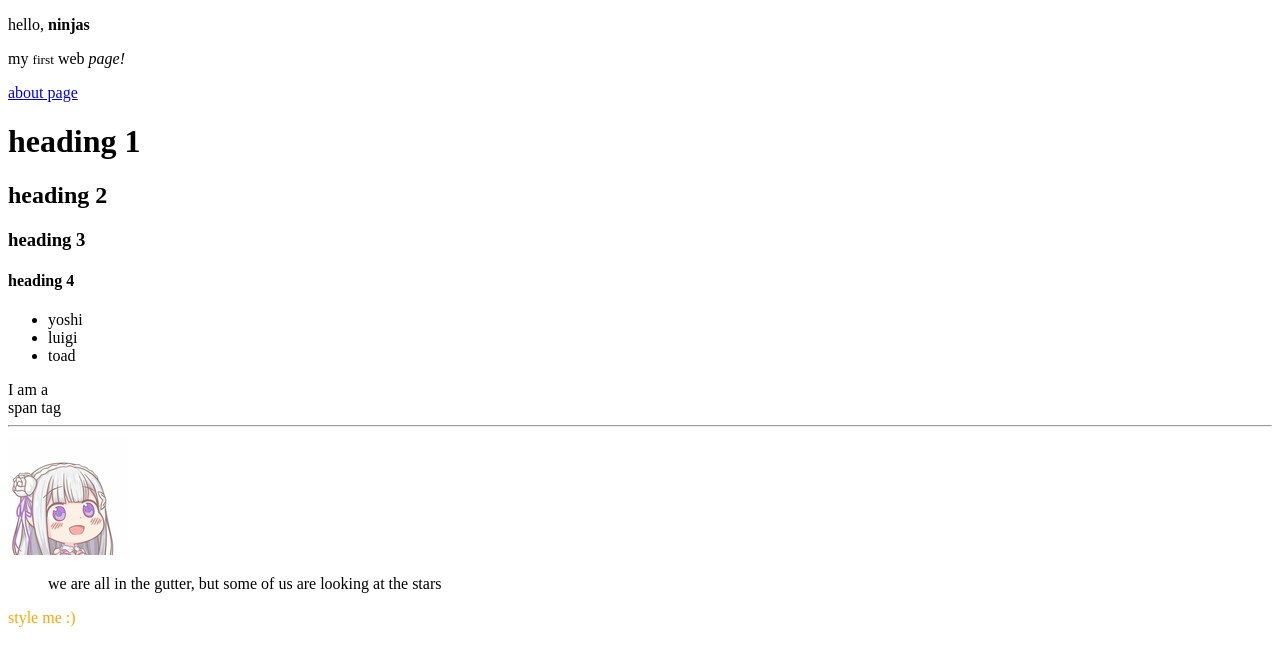
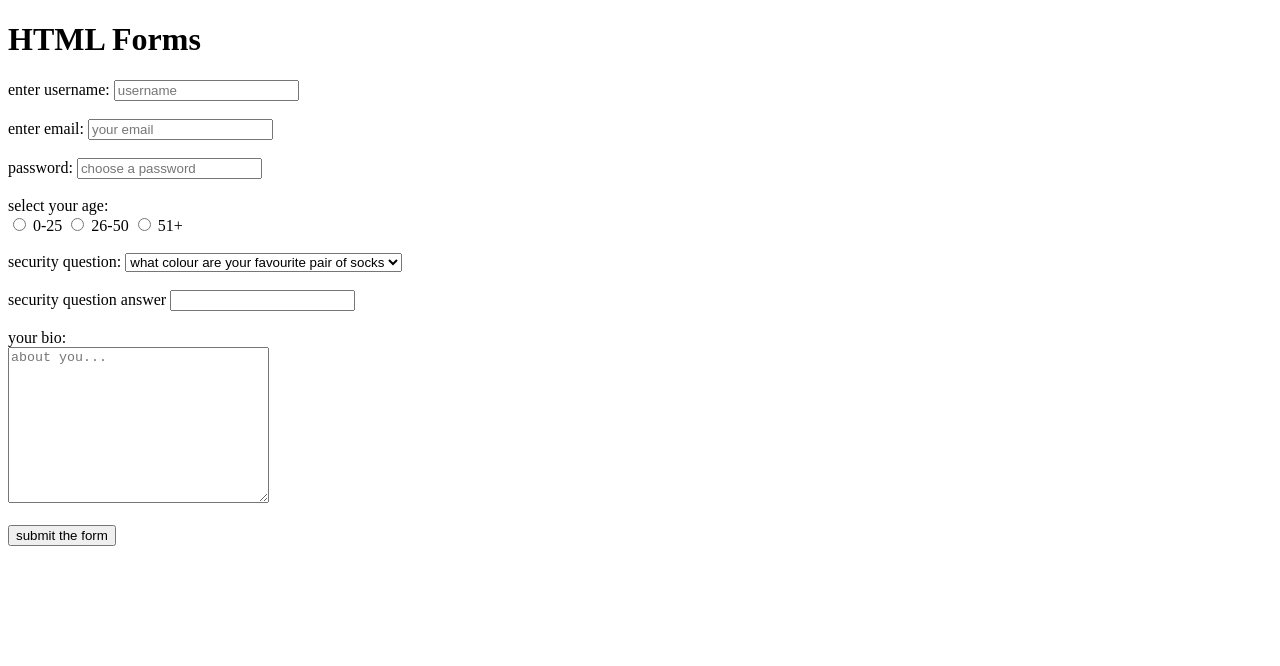
Before and after one commit to fadzrinmadu/mario-club, a plain HTML site: page index.html in a window 1280 px wide. Drawn offline with Linux system fonts and the light colour scheme.

Commit message:
html forms

```diff
--- a/index.html
+++ b/index.html
@@ -1,43 +1,53 @@
 <!DOCTYPE html>
 <html>
 <head>
-  <title>Learning HTML</title>
+  <title>HTML Forms</title>
 </head>
 <body>
 
-  <div>
-    <p>hello, <strong>ninjas</strong></p>
-    <p>my <small>first</small> web <em>page!</em></p> <!-- em = emphasize -->
-    <a href="about.html">about page</a> <!-- anchor tag | hyperlink reference -->
-  </div>
+  <h1>HTML Forms</h1>
 
-  <div>
-    <h1>heading 1</h1>
-    <h2>heading 2</h2>
-    <h3>heading 3</h3>
-    <h4>heading 4</h4>
-  </div>
+  <form>
+    <label for="username">enter username:</label>
+    <input type="text" id="username" name="username" placeholder="username" required>
+    <br><br>
+    <label for="email">enter email:</label>
+    <input type="email" id="email" name="email" placeholder="your email" required>
+    <br><br>
+    <label for="password">password:</label>
+    <input type="password" id="password" name="password" placeholder="choose a password" required>
+    <br><br>
 
-  <div>
-    <ul>
-      <li>yoshi</li>
-      <li>luigi</li>
-      <li>toad</li>
-    </ul>
-  </div>
+    <label for="gender">select your age:</label> <br>
 
-  <!-- span tag below -->
-  <span>I am a <br/>span tag</span> <!-- br = break -->
+    <input type="radio" name="age" value="0-25" id="option-1">
+    <label for="option-1">0-25</label>
+    <input type="radio" name="age" value="26-50" id="option-2">
+    <label for="option-2">26-50</label>
+    <input type="radio" name="age" value="51+" id="option-3">
+    <label for="option-3">51+</label>
 
-  <hr/>
+    <br><br>
 
-  <img src="img/emilia.png" alt="a picture of an anime character"> <!-- relative url -->
+    <label for="question">security question:</label>
+    <select name="question" id="question">
+      <option value="q1">what colour are your favourite pair of socks</option>
+      <option value="q2">if you could be a vegetable, what it be?</option>
+      <option value="q3">what is your best ever security question?</option>
+    </select>
+    <br><br>
+    <label for="answer">security question answer</label>
+    <input type="text" id="answer" name="answer">
 
-  <blockquote cite="http://www.oscarwildesite.com">
-    we are all in the gutter, but some of us are looking at the stars
-  </blockquote>
+    <br><br>
 
-  <p style="color: orange;">style me :)</p>
+    <label for="bio">your bio:</label> <br>
+    <textarea name="bio" id="bio" cols="30" rows="10" placeholder="about you..."></textarea>
+
+    <br><br>
+    <input type="submit" value="submit the form">
+
+  </form>
 
 </body>
 </html>
```
Also changed, not shown: about.html (deleted, +0 -11 lines), img/emilia.png (deleted).
